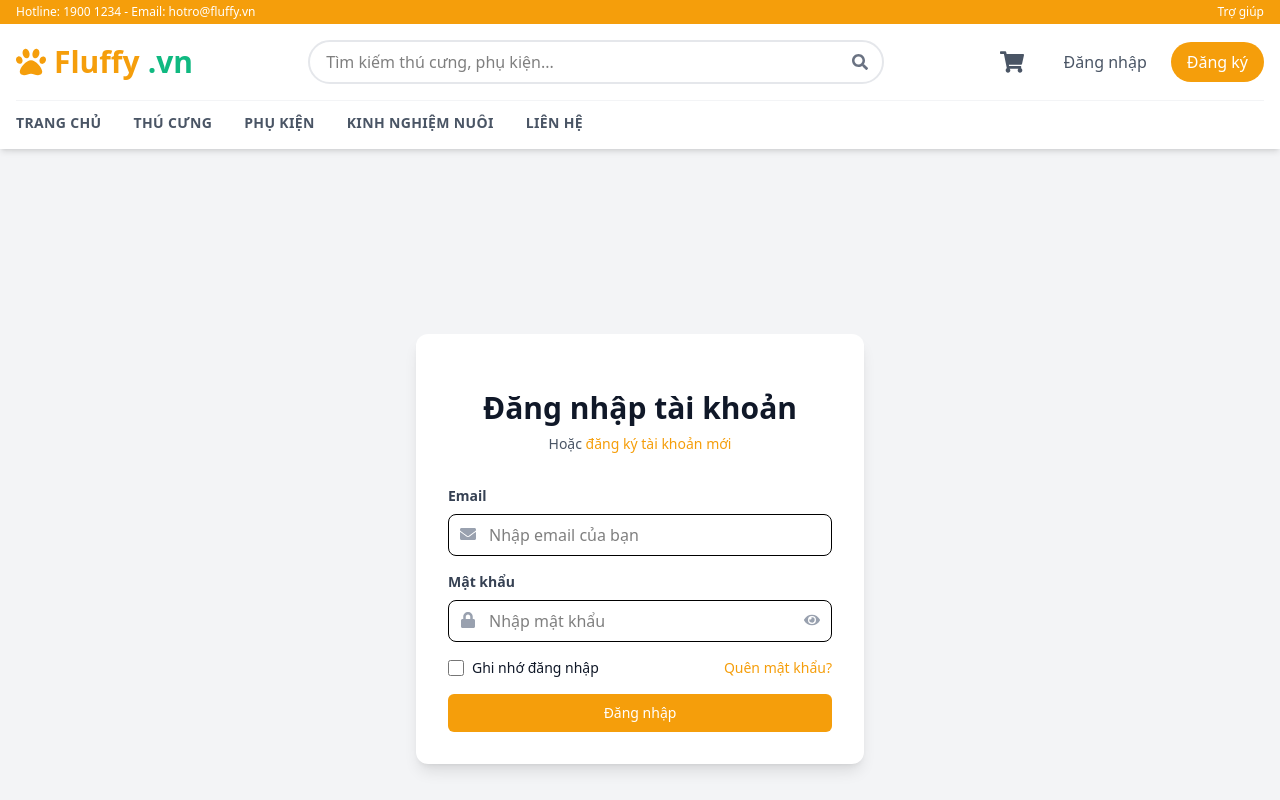
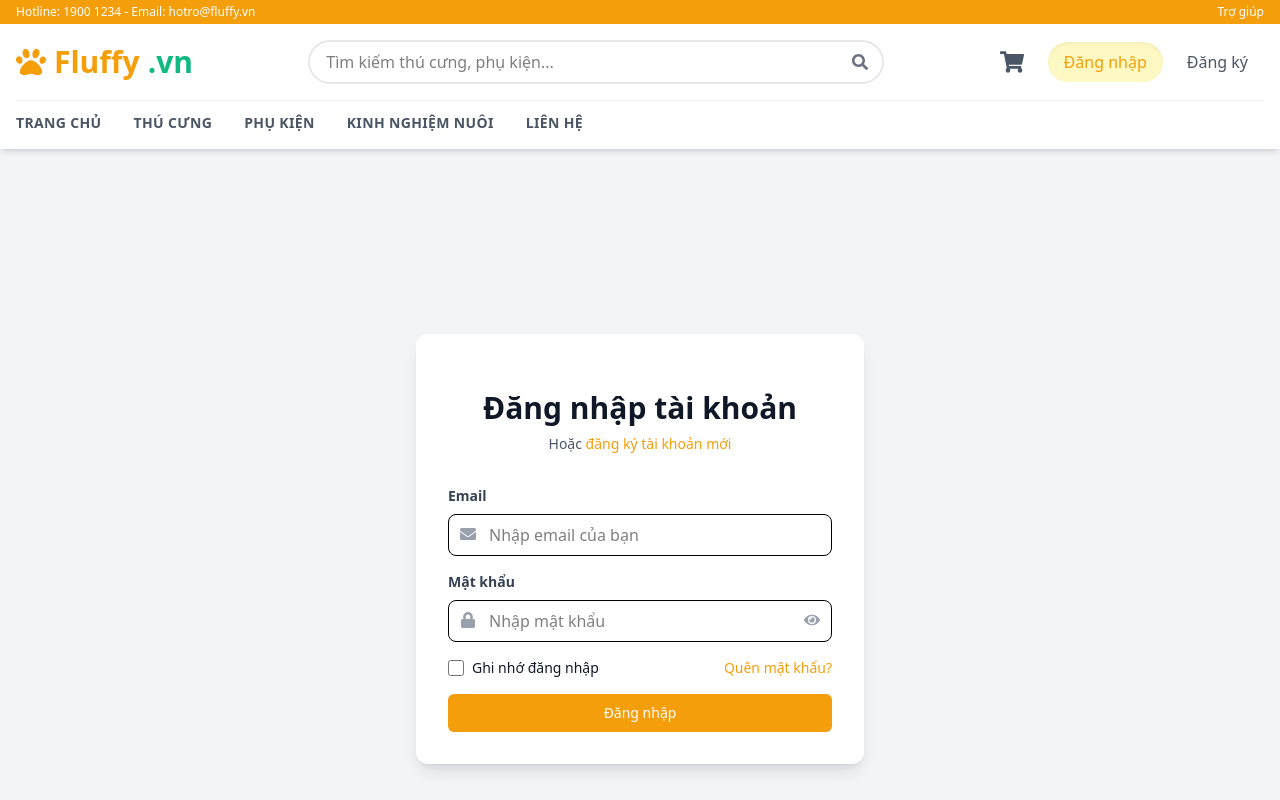
Before and after one commit to nguyenvanhieu3603/Fluffy_project, a React (Vite) app in the folder frontend/: page /login in a window 1280 px wide. Shown: the top 800 px of the page. Built offline with nearby package versions, Linux system fonts and the light colour scheme.

Commit message:
Updateheader

```diff
--- a/frontend/src/components/Header.jsx
+++ b/frontend/src/components/Header.jsx
@@ -1,4 +1,4 @@
-import { Link, useNavigate } from 'react-router-dom';
+import { Link, NavLink, useNavigate } from 'react-router-dom';
 import { FaSearch, FaShoppingCart, FaUser, FaBars, FaSignOutAlt, FaBoxOpen, FaCaretDown, FaPaw } from 'react-icons/fa';
 import { useState, useContext } from 'react';
 import { AuthContext } from '../context/AuthContext';
@@ -92,9 +92,32 @@ const Header = () => {
                     </div>
                  </div>
                ) : (
+                 /* --- CẬP NHẬT PHẦN NÀY: Dùng NavLink để active style --- */
                  <>
-                    <Link to="/login" className="px-4 py-2 text-gray-600 hover:text-[var(--color-primary)] font-medium">Đăng nhập</Link>
-                    <Link to="/register" className="px-4 py-2 bg-[var(--color-primary)] text-white rounded-full hover:bg-yellow-600 font-medium transition-colors">Đăng ký</Link>
+                    <NavLink
+                        to="/login"
+                        className={({ isActive }) =>
+                            `px-4 py-2 rounded-full font-medium transition-colors ${
+                                isActive
+                                ? 'bg-yellow-100 text-[var(--color-primary)] shadow-inner' // Active: Nền vàng nhạt, chữ đậm
+                                : 'text-gray-600 hover:text-[var(--color-primary)] hover:bg-gray-50'
+                            }`
+                        }
+                    >
+                        Đăng nhập
+                    </NavLink>
+                    <NavLink
+                        to="/register"
+                        className={({ isActive }) =>
+                            `px-4 py-2 rounded-full font-medium transition-colors ${
+                                isActive
+                                ? 'bg-yellow-100 text-[var(--color-primary)] shadow-inner' // Active: Nền vàng nhạt, chữ đậm
+                                : 'text-gray-600 hover:text-[var(--color-primary)] hover:bg-gray-50'
+                            }`
+                        }
+                    >
+                        Đăng ký
+                    </NavLink>
                  </>
                )}
             </div>
@@ -102,13 +125,13 @@ const Header = () => {
           </div>
         </div>
 
-        {/* Navbar */}
+        {/* Navbar - Cập nhật NavLink cho các menu chính luôn để đồng bộ */}
         <nav className="hidden md:flex items-center gap-8 mt-4 border-t border-gray-100 pt-3 text-sm font-semibold uppercase tracking-wide text-gray-600">
-          <Link to="/" className="hover:text-[var(--color-primary)] transition-colors">Trang chủ</Link>
-          <Link to="/pets" className="hover:text-[var(--color-primary)] transition-colors">Thú cưng</Link>
-          <Link to="/accessories" className="hover:text-[var(--color-primary)] transition-colors">Phụ kiện</Link>
-          <Link to="/blog" className="hover:text-[var(--color-primary)] transition-colors">Kinh nghiệm nuôi</Link>
-          <Link to="/contact" className="hover:text-[var(--color-primary)] transition-colors">Liên hệ</Link>
+          <NavLink to="/" end className={({isActive}) => isActive ? "text-[var(--color-primary)]" : "hover:text-[var(--color-primary)] transition-colors"}>Trang chủ</NavLink>
+          <NavLink to="/pets" className={({isActive}) => isActive ? "text-[var(--color-primary)]" : "hover:text-[var(--color-primary)] transition-colors"}>Thú cưng</NavLink>
+          <NavLink to="/accessories" className={({isActive}) => isActive ? "text-[var(--color-primary)]" : "hover:text-[var(--color-primary)] transition-colors"}>Phụ kiện</NavLink>
+          <NavLink to="/blog" className={({isActive}) => isActive ? "text-[var(--color-primary)]" : "hover:text-[var(--color-primary)] transition-colors"}>Kinh nghiệm nuôi</NavLink>
+          <NavLink to="/contact" className={({isActive}) => isActive ? "text-[var(--color-primary)]" : "hover:text-[var(--color-primary)] transition-colors"}>Liên hệ</NavLink>
         </nav>
       </div>
 
@@ -138,8 +161,8 @@ const Header = () => {
               </>
           ) : (
               <>
-                <Link to="/login" className="font-medium">Đăng nhập</Link>
-                <Link to="/register" className="font-medium">Đăng ký</Link>
+                <Link to="/login" className="font-medium text-[var(--color-primary)]">Đăng nhập</Link>
+                <Link to="/register" className="font-medium text-[var(--color-primary)]">Đăng ký</Link>
               </>
           )}
         </div>
```
